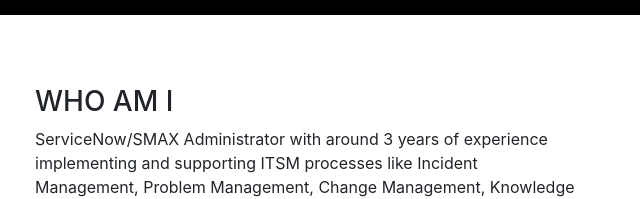
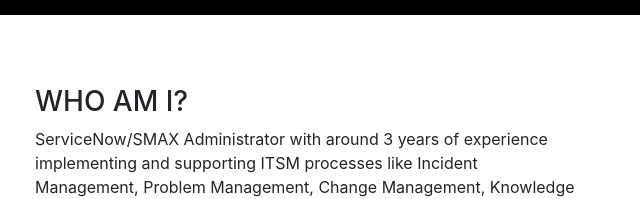
Before and after one commit to vandroy58/ArminCruz.github.io, a plain HTML site: page index.html in a window 1280 px wide. Shown: the part 861-1060 px from the top of the page, 620-1260 px from the left. Drawn offline with nearby package versions, Linux system fonts and the light colour scheme.

Commit message:
Update index.html

```diff
--- a/index.html
+++ b/index.html
@@ -68,7 +68,7 @@
 <img src="img/user2.jpeg" class="profile-img">
 </div>
 <div class="col-md-6">
-<h3>WHO AM I</h3>
+<h3>WHO AM I?</h3>
 <p>
   ServiceNow/SMAX Administrator with around 3 years of experience implementing and supporting ITSM processes like Incident Management, Problem Management, Change Management, Knowledge Management, CMDB, Service Catalogs and Custom Applications in ServiceNow/SMAX.
 </p>
```
